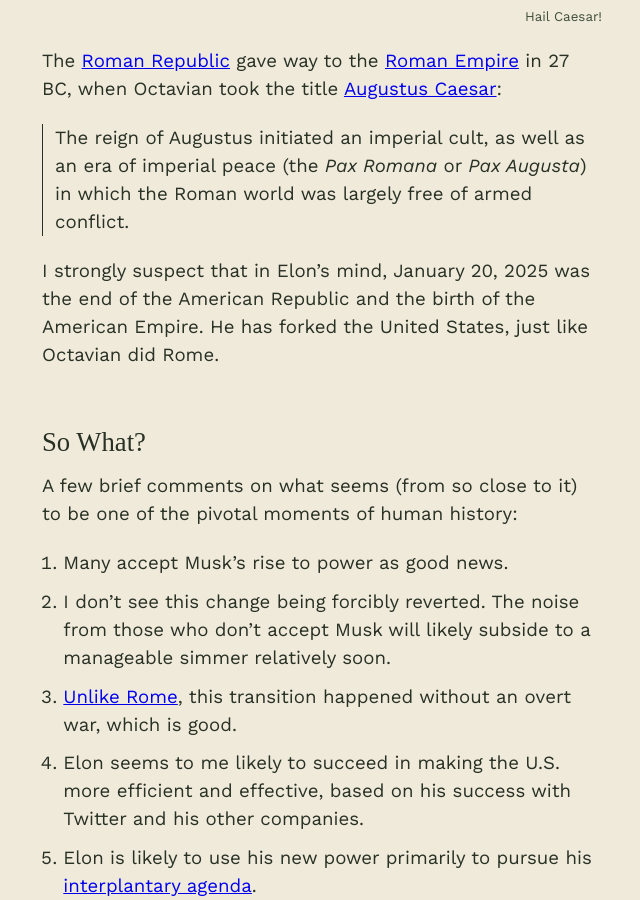
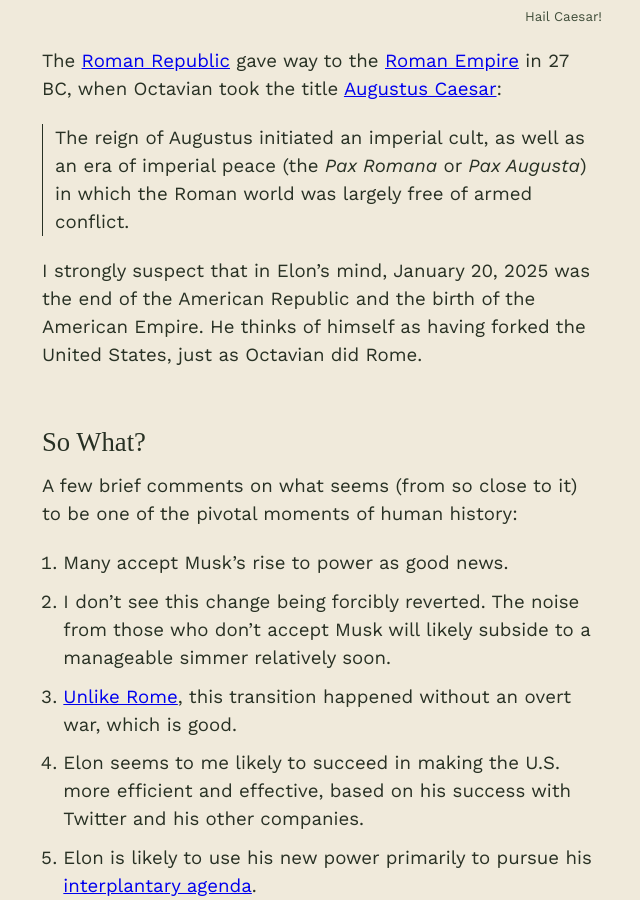
Before and after one commit to chadwhitacre/openpath, a Jekyll site: the page built from _posts/2025-02-03-the-birth-of-the-american-empire.md, in a window 1280 px wide and 900 px high, scrolled down 1268 px. Shown: the whole window, without its empty margins (318-958 px from the left). Built offline with Jekyll 4.4.1, drawn with Linux system fonts in a browser that asks for light colours; some web fonts are replaced; comment, search, counter and statistics services are not loaded.

Commit message:
Hedge tho

```diff
--- a/_posts/2025-02-03-the-birth-of-the-american-empire.md
+++ b/_posts/2025-02-03-the-birth-of-the-american-empire.md
@@ -35,8 +35,8 @@
 > was largely free of armed conflict.
 
 I strongly suspect that in Elon's mind, January 20, 2025 was the end of the
-American Republic and the birth of the American Empire. He has forked the
-United States, just like Octavian did Rome.
+American Republic and the birth of the American Empire. He thinks of himself as
+having forked the United States, just as Octavian did Rome.
 
 ## So What?
 
```
